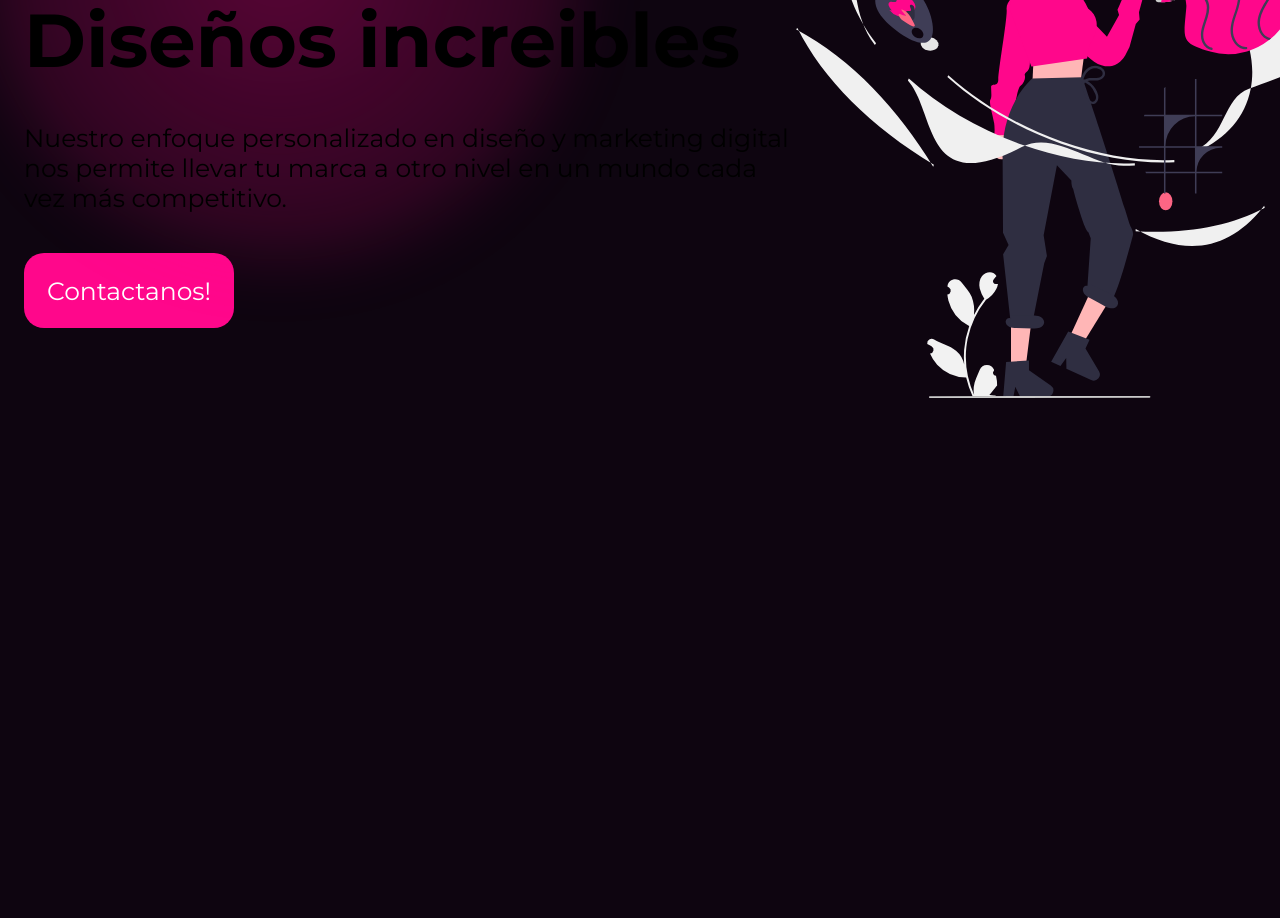
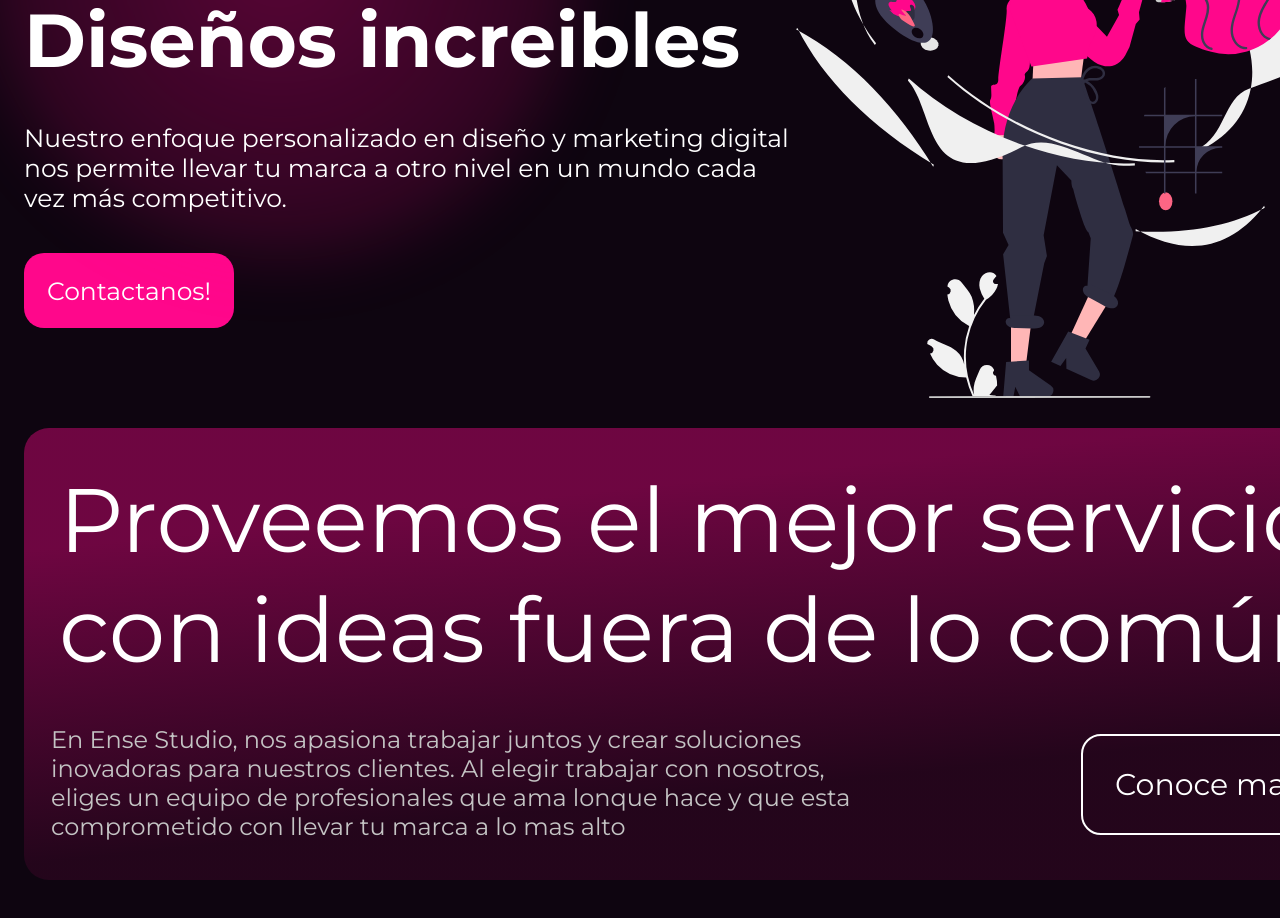
Before and after one commit to DiegoEDG/ense-landing, a Next.js app: page / in a window 1280 px wide. Shown: the part 300-1218 px from the top of the page. Built offline with nearby package versions, Linux system fonts and the light colour scheme.

Commit message:
FEAT: CTA Section done

```diff
--- a/src/app/page.tsx
+++ b/src/app/page.tsx
@@ -1,3 +1,4 @@
+import Cta from '@/components/CTA';
 import Hero from '@/components/Hero';
 import Navbar from '@/components/Navbar';
 import styles from './home.module.css';
@@ -9,6 +10,7 @@ export default function Home() {
 				<Navbar />
 				<main>
 					<Hero />
+					<Cta />
 				</main>
 				<footer></footer>
 			</div>
--- /dev/null
+++ b/src/components/CTA.tsx
@@ -0,0 +1,33 @@
+import style from './Cta.module.css';
+import Link from 'next/link';
+import arrow from '../../public/arrow.svg';
+import Image from 'next/image';
+
+const Cta = () => {
+	return (
+		<div className={style.cta}>
+			<div className={style.background}>
+				<p className={style.text}>Proveemos el mejor servicio con ideas fuera de lo común.</p>
+
+				<div className={style.paragraphButton}>
+					<p className={style.paragraph}>
+						En Ense Studio, nos apasiona trabajar juntos y crear soluciones <br /> inovadoras para nuestros clientes. Al
+						elegir trabajar con nosotros,
+						<br />
+						eliges un equipo de profesionales que ama lonque hace y que esta comprometido con llevar tu marca a lo mas
+						alto{' '}
+					</p>
+
+					<Link href="#" style={{ textDecoration: 'none' }}>
+						<div className={style.link}>
+							<p>Conoce mas</p>
+							<Image className={style.arrow} width={42} height={22} src={arrow} alt="arrow" />
+						</div>
+					</Link>
+				</div>
+			</div>
+		</div>
+	);
+};
+
+export default Cta;
--- /dev/null
+++ b/src/components/Cta.module.css
@@ -0,0 +1,60 @@
+.cta {
+	width: 1400px;
+	height: 452px;
+	display: flex;
+	align-items: center;
+}
+
+.background {
+	width: 1392px;
+	height: 452px;
+	display: flex;
+	justify-content: center;
+	flex-direction: column;
+	align-items: center;
+	flex-wrap: wrap;
+	background: linear-gradient(174.06deg, rgba(255, 7, 139, 0.4) 20.44%, rgba(255, 7, 139, 0.09) 73.31%);
+	border-radius: 25px;
+}
+
+.text {
+	width: 1376px;
+	height: 220px;
+	font-weight: 400;
+	font-size: 90px;
+	line-height: 110px;
+	padding: 27px;
+	color: #ffffff;
+}
+
+.paragraphButton {
+	width: 100%;
+	height: 118;
+	display: flex;
+	justify-content: space-between;
+	align-items: center;
+	margin-top: 40px;
+	padding: 27px;
+}
+
+.paragraph {
+	width: 800px;
+	height: 118px;
+	font-weight: 400;
+	font-size: 24px;
+	line-height: 29px;
+	color: #c4c4c4;
+}
+
+.link {
+	width: 308px;
+	height: 101px;
+	border-radius: 20px;
+	padding: 32px;
+	display: flex;
+	justify-content: space-between;
+	align-items: center;
+	border: 2px solid #ffffff;
+	font-size: 30px;
+	color: white;
+}
--- a/src/components/Hero.module.css
+++ b/src/components/Hero.module.css
@@ -10,11 +10,13 @@
 	z-index: 10;
 	line-height: 85px;
 	position: relative;
+	color: white;
 }
 .paragraph {
 	font-size: 25px;
 	margin-top: 40px;
 	position: relative;
+	color: white;
 }
 .cta {
 	display: flex;
```
Also changed, not shown: public/arrow.svg (added).
